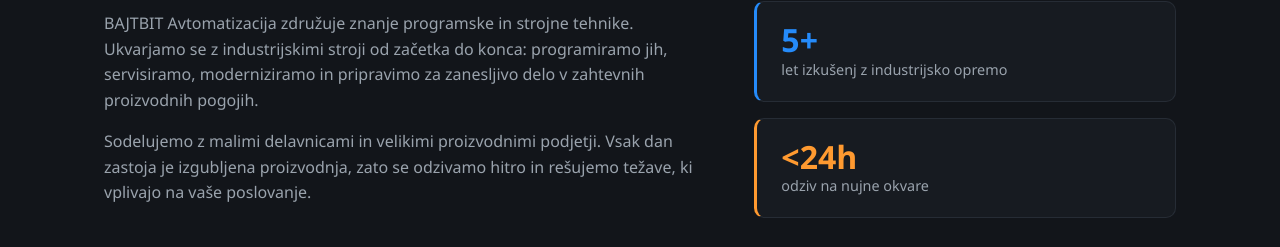
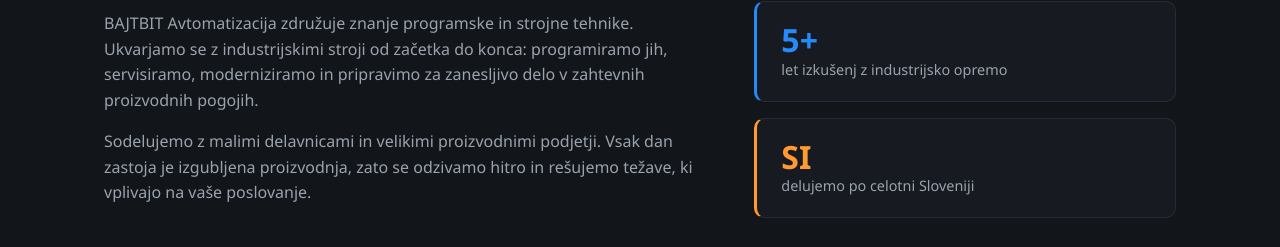
Before and after one commit to pintariching/bajtbit, a plain HTML site: page index.html in a window 1280 px wide. Shown: the part 1753-2000 px from the top of the page. Drawn offline with Linux system fonts and the light colour scheme.

Commit message:
Replace response-time stat with coverage stat
Co-authored-by: pintariching <pintariching@users.noreply.github.com>

```diff
--- a/index.html
+++ b/index.html
@@ -130,7 +130,7 @@
                 <ul class="about-stats">
                     <li><strong>50+</strong><span>uspešno zaključenih projektov</span></li>
                     <li><strong>5+</strong><span>let izkušenj z industrijsko opremo</span></li>
-                    <li><strong>&lt;24h</strong><span>odziv na nujne okvare</span></li>
+                    <li><strong>SI</strong><span>delujemo po celotni Sloveniji</span></li>
                 </ul>
             </div>
         </section>
```
